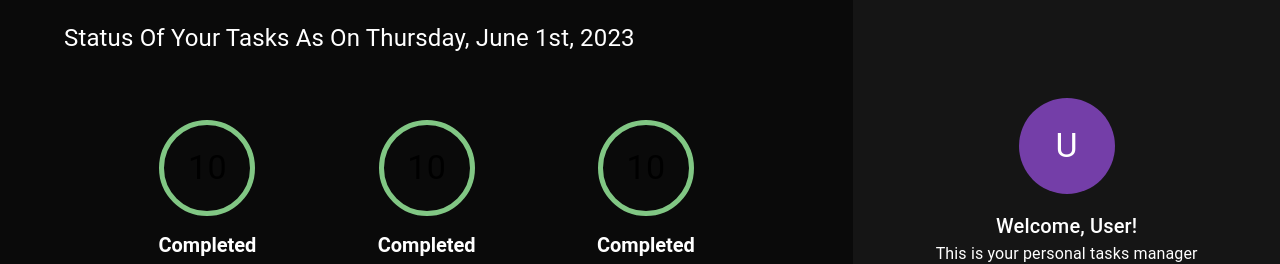
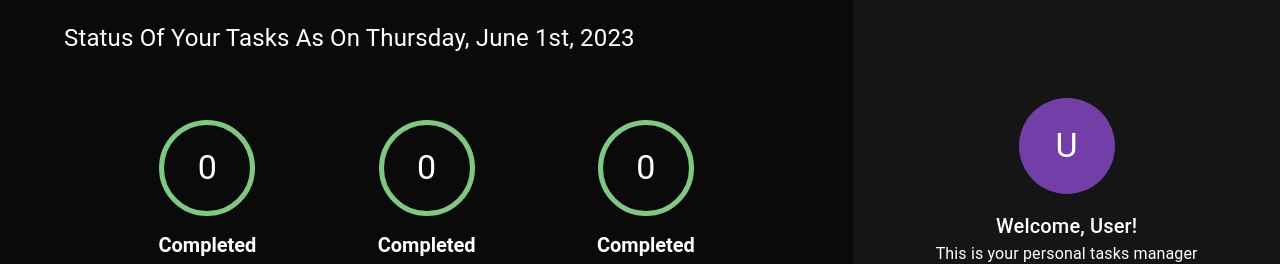
Before and after one commit to SharinLana/typescript-fullstack-tasks-manager, a React (Create React App) app: page / in a window 1280 px wide. Shown: the top 264 px of the page. Built offline with nearby package versions, Linux system fonts and the light colour scheme.

Commit message:
modify the TaskCounter component

```diff
--- a/src/components/taskCounter/TaskCounter.tsx
+++ b/src/components/taskCounter/TaskCounter.tsx
@@ -6,7 +6,7 @@ import { emitCorrectBorderColor } from './helpers/emitCorrectBorderColor';
 import { emitCorrectLabel } from './helpers/emitCorrectLabel';
 
 const TaskCounter: FC<ITaskCounter> = (props): ReactElement => {
-  const { status = Status.completed, count = 0 } = props;
+  const { status = Status.completed, count=0 } = props;
 
   return (
     <>
@@ -26,12 +26,12 @@ const TaskCounter: FC<ITaskCounter> = (props): ReactElement => {
             borderColor: `${emitCorrectBorderColor(status)}`,
           }}
         >
-          <Typography variant="h4" color="#fffff">
-            10
+          <Typography variant="h4" color="white">
+            {count}
           </Typography>
         </Avatar>
         <Typography
-          color="#ffff"
+          color="#fffff"
           fontWeight="bold"
           fontSize="20px"
           variant="h5"
```
